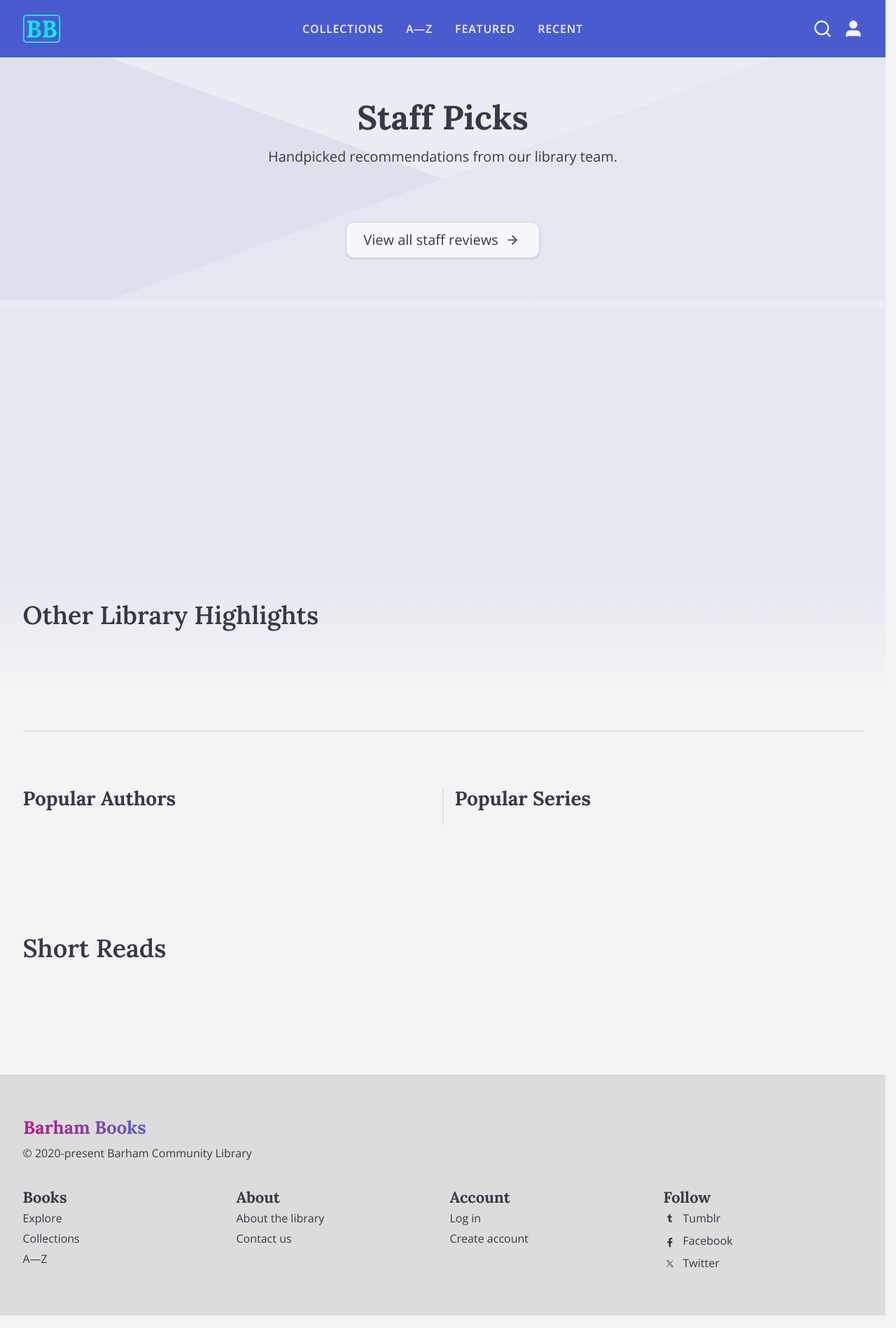
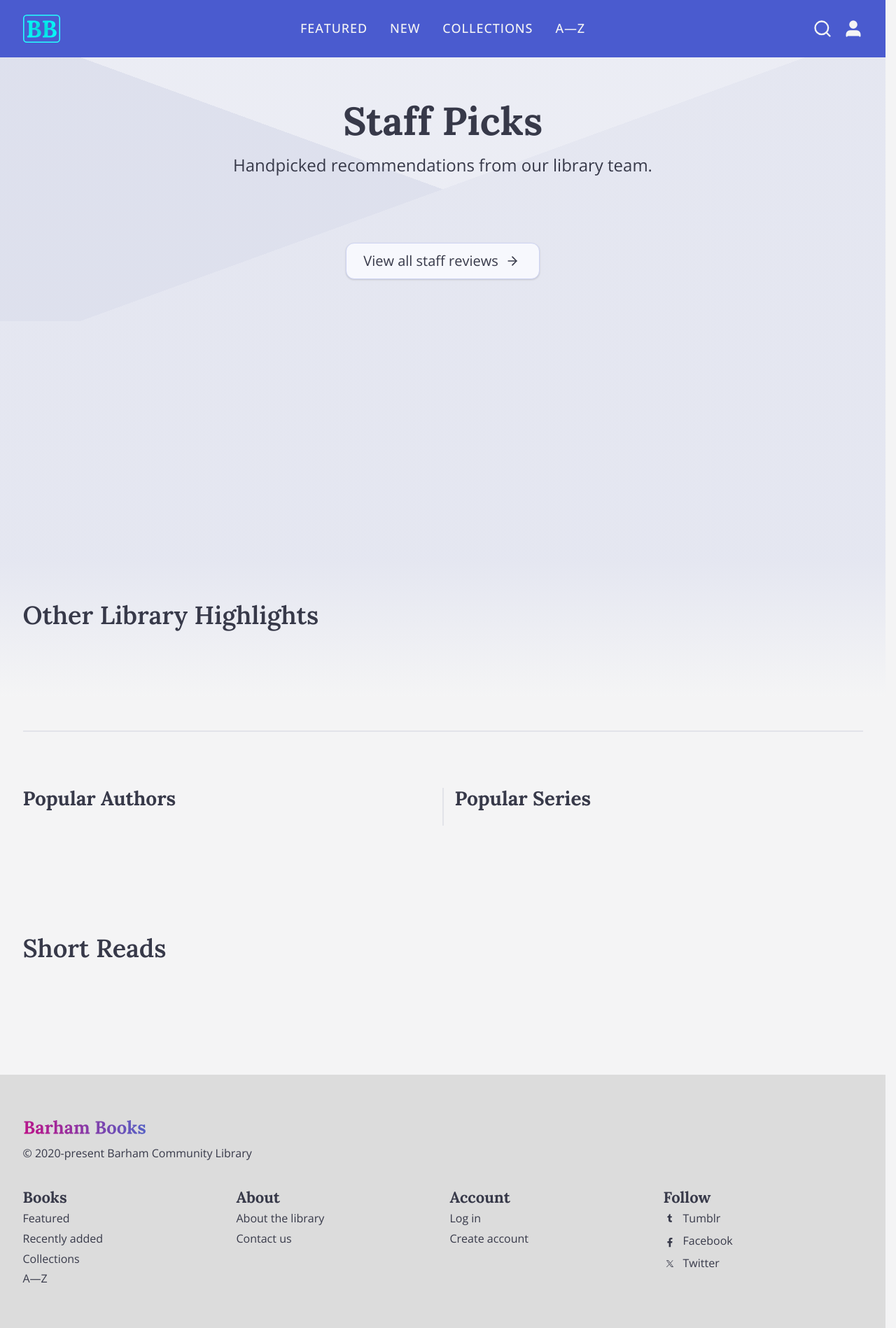
Before and after one commit to shisinbin/barham-books, a Django app: page /books/featured/ in a window 1280 px wide. Shown: the whole page at 70% size. Run offline with Django 3.2, Linux system fonts and the light colour scheme; data that the repository does not hold is empty; parts of the project's set-up code (start-up, migrations or seed data) failed here and were passed over; some libraries are stand-ins or nearby versions.

Commit message:
End game edits - tweak several things for unity

```diff
--- a/blib/static/css/app.css
+++ b/blib/static/css/app.css
@@ -65,14 +65,22 @@
     --fs-22: calc(22 / 16 * 1rem);
     --fs-24: calc(24 / 16 * 1rem);
     --fs-28: calc(28 / 16 * 1rem);
+    --fs-30: calc(30 / 16 * 1rem);
+    --fs-32: calc(32 / 16 * 1rem);
+    --fs-34: calc(34 / 16 * 1rem);
     --fs-36: calc(36 / 16 * 1rem);
+    --fs-38: calc(38 / 16 * 1rem);
+    --fs-40: calc(40 / 16 * 1rem);
     --fs-42: calc(42 / 16 * 1rem);
     --fs-48: calc(48 / 16 * 1rem);
+    --fs-56: calc(56 / 16 * 1rem);
     --fs-72: calc(72 / 16 * 1rem);
 
     --font-size-topnav: var(--fs-20);
-    --font-size-h1: var(--fs-42);
-    --font-size-h2: var(--fs-36);
+    /* --font-size-h1: var(--fs-42); */
+    --font-size-h1: var(--fs-36);
+    /* --font-size-h2: var(--fs-36); */
+    --font-size-h2: var(--fs-30);
     --font-size-h3: var(--fs-24);
     --font-size-button: var(--fs-18);
     --font-size-quote: var(--fs-24);
@@ -84,10 +92,13 @@
     --font-size-book-card-heading: var(--fs-22);
 
     @media (width >= calc(600 / 16 * 1rem)) {
-      --font-size-topnav: var(--fs-16);
-      --font-size-h1: var(--fs-72);
-      --font-size-h2: var(--fs-48);
-      --font-size-quote: var(--fs-36);
+      --font-size-topnav: var(--fs-20);
+      /* --font-size-h1: var(--fs-72); */
+      --font-size-h1: var(--fs-56);
+      /* --font-size-h2: var(--fs-48); */
+      --font-size-h2: var(--fs-40);
+      /* --font-size-quote: var(--fs-36); */
+      --font-size-quote: var(--fs-32);
       /* --font-size-book-title: var(--fs-24);
       --font-size-book-author: var(--fs-18); */
       --font-size-form-label: var(--fs-24);
@@ -523,7 +534,7 @@
 
       padding-block: 0;
 
-      @media (width >= calc(600 / 16 * 1rem)) {
+      @media (width >= calc(768 / 16 * 1rem)) {
         grid-template-columns: 1fr auto 1fr;
         grid-template-areas: 'logo nav actions';
       }
@@ -542,7 +553,7 @@
       height: 30px;
       width: auto;
 
-      @media (width >= calc(600 / 16 * 1rem)) {
+      @media (width >= calc(768 / 16 * 1rem)) {
         height: 40px;
       }
     }
@@ -562,10 +573,11 @@
       gap: 32px;
       color: var(--c-white);
       text-transform: uppercase;
-      font-weight: 600;
+      font-weight: 500;
       letter-spacing: 0.05em;
+      font-size: calc(18 / 16 * 1rem);
 
-      @media (width < calc(600 / 16 * 1rem)) {
+      @media (width < calc(768 / 16 * 1rem)) {
         display: none;
       }
     }
@@ -584,7 +596,7 @@
     .topnav__open-btn {
       display: none;
 
-      @media (width < calc(600 / 16 * 1rem)) {
+      @media (width < calc(768 / 16 * 1rem)) {
         display: grid;
         place-content: center;
         cursor: pointer;
@@ -617,6 +629,25 @@
       cursor: pointer;
       display: grid;
       place-content: center;
+      position: relative;
+
+      @media (width >= calc(768 / 16 * 1rem)) {
+        &::after {
+          content: '';
+          position: absolute;
+          bottom: -4px;
+          left: 0;
+          right: 0;
+          height: 2px;
+          background-color: var(--color-text-light);
+          opacity: 0;
+          transition: opacity 50ms ease-in-out;
+        }
+
+        &:hover::after {
+          opacity: 1;
+        }
+      }
     }
 
     .topnav__account-link {
@@ -624,7 +655,7 @@
       isolation: isolate;
       display: none;
 
-      @media (width >= calc(600 / 16 * 1rem)) {
+      @media (width >= calc(768 / 16 * 1rem)) {
         display: block;
         &::after {
           content: '';
--- a/blib/static/css/pages/collections.css
+++ b/blib/static/css/pages/collections.css
@@ -5,6 +5,7 @@
     }
     .collections__title {
       margin-block-end: 40px;
+      text-align: center;
 
       @media (width >= calc(600 / 16 * 1rem)) {
         margin-block-end: 60px;
--- a/blib/static/css/pages/featured.css
+++ b/blib/static/css/pages/featured.css
@@ -53,11 +53,10 @@
       text-align: center;
       display: grid;
       gap: 16px;
-      margin-block-end: 32px;
+      margin-block-end: 48px;
     }
 
     .staff-picks__lede {
-      font-size: calc(20 / 16 * 1rem);
     }
 
     .staff-picks__all-link {
@@ -100,7 +99,7 @@
 
     .staff-picks__grid {
       display: grid;
-      gap: 32px;
+      gap: 48px;
     }
 
     .hero__bg {
--- a/blib/static/css/pages/recently-added.css
+++ b/blib/static/css/pages/recently-added.css
@@ -5,7 +5,6 @@
 
     .recent__lede {
       margin-block: 24px;
-      font-size: calc(24 / 16 * 1rem);
     }
 
     .recent__month-title:not(:first-of-type) {
@@ -16,7 +15,7 @@
       text-wrap: wrap;
       color: hsl(var(--hue-primary), 14%, 55%);
       font-size: calc(18 / 16 * 1rem);
-      margin-block: 16px 32px;
+      margin-block: 16px;
       font-style: italic;
       font-weight: 400;
     }
--- a/blib/static/js/nav.js
+++ b/blib/static/js/nav.js
@@ -9,7 +9,7 @@ function initNavModal() {
     return;
   }
 
-  const breakpoint = window.matchMedia('(width < 600px)');
+  const breakpoint = window.matchMedia('(width < 768px)');
 
   const navConfig = {
     element: modalNav,
--- a/pages/urls.py
+++ b/pages/urls.py
@@ -4,8 +4,8 @@ from . import views
 
 urlpatterns = [
 	path('', views.index, name='index'),
-	path('about', views.about, name='about'),
-	path('contact', views.contact, name='contact'),
+	path('about/', views.about, name='about'),
+	path('contact/', views.contact, name='contact'),
 	path('contact/thanks/', views.contact_thanks, name='contact_thanks'),
-    path('home', views.home, name='home'),
+    path('home/', views.home, name='home'),
 ]
--- a/templates/books/book.html
+++ b/templates/books/book.html
@@ -54,14 +54,14 @@
 {% block content %}
   <article class="book">
     <div class="wrapper book__wrapper">
-      <nav class="book__nav">
+      {% comment %} <nav class="book__nav">
         <a href="{% url 'explore_books' %}" class="book__back">
           <svg class="icon" xmlns="http://www.w3.org/2000/svg" width="24" height="24" viewBox="0 0 24 24" fill="none" stroke="currentColor" stroke-width="2" stroke-linecap="round" stroke-linejoin="round" class="feather feather-arrow-left" aria-hidden="true">
             <line x1="19" y1="12" x2="5" y2="12"></line>
             <polyline points="12 19 5 12 12 5"></polyline>
           </svg>Back Exploring
         </a>
-      </nav>
+      </nav> {% endcomment %}
 
       <header class="book__title-strap">
         <h1 class="book__title">{{ book.title }}</h1>
--- a/templates/books/featured_books.html
+++ b/templates/books/featured_books.html
@@ -56,9 +56,9 @@
       <div class="staff-picks__bg">
         <div class="wrapper staff-picks__wrapper">
           <header class="staff-picks__header">
-            <h2 class="staff-picks__title">Staff Picks</h2>
+            <h1 class="staff-picks__title">Staff Picks</h2>
 
-            <p class="staff-picks__lede">Handpicked recommendations from our library team.</p>
+            <p class="staff-picks__lede medium">Handpicked recommendations from our library team.</p>
           </header>
 
           <div class="staff-picks__grid">
--- a/templates/books/recently_added.html
+++ b/templates/books/recently_added.html
@@ -19,7 +19,7 @@
   <div class="recent">
     <div class="wrapper">
       <h1 class="recent__title">Recently Added</h1>
-      <p class="recent__lede">The latest additions to the Barham Books collection.</p>
+      <p class="recent__lede medium">The latest additions to the Barham Books collection.</p>
       <br />
       {% for month, data in months.items %}
         <h2 class="recent__month-title">{{ month }}</h2>
--- a/templates/components/footer.html
+++ b/templates/components/footer.html
@@ -15,8 +15,14 @@
       <nav class="footer__nav-item">
         <h3 class="footer__nav-title">Books</h3>
         <ul class="footer__nav-list">
+          {% comment %} <li>
+            <a href="{% url 'explore_books' %}" class="footer__link">Explore</a>
+          </li> {% endcomment %}
           <li>
-            <a href="{% url 'explore_books' %}" class="footer__link">Explore</a>
+            <a href="{% url 'featured_books' %}" class="footer__link">Featured</a>
+          </li>
+          <li>
+            <a href="{% url 'recently_added' %}" class="footer__link">Recently added</a>
           </li>
           <li>
             <a href="{% url 'collections' %}" class="footer__link">Collections</a>
@@ -24,9 +30,6 @@
           <li>
             <a href="{% url 'books_a_z' %}" class="footer__link">A—Z</a>
           </li>
-          {% comment %} <li>
-            <a href="#" class="footer__link">Search</a>
-          </li> {% endcomment %}
         </ul>
       </nav>
 
--- a/templates/components/header.html
+++ b/templates/components/header.html
@@ -19,16 +19,16 @@
 
       <ul class="topnav__desktop-nav-list">
         <li class="topnav__desktop-nav-item">
+          <a href="{% url 'featured_books' %}" class="topnav__desktop-nav-link">Featured</a>
+        </li>
+        <li class="topnav__desktop-nav-item">
+          <a href="{% url 'recently_added' %}" class="topnav__desktop-nav-link">New</a>
+        </li>
+        <li class="topnav__desktop-nav-item">
           <a href="{% url 'collections' %}" class="topnav__desktop-nav-link">Collections</a>
         </li>
         <li class="topnav__desktop-nav-item">
           <a href="{% url 'books_a_z' %}" class="topnav__desktop-nav-link">A—Z</a>
-        </li>
-        <li class="topnav__desktop-nav-item">
-          <a href="{% url 'featured_books' %}" class="topnav__desktop-nav-link">Featured</a>
-        </li>
-        <li class="topnav__desktop-nav-item">
-          <a href="{% url 'recently_added' %}" class="topnav__desktop-nav-link">Recent</a>
         </li>
       </ul>
     </nav>
--- a/templates/components/nav_menu.html
+++ b/templates/components/nav_menu.html
@@ -19,16 +19,16 @@
         <a href="/" class="modal-nav__link">Home</a>
       </li>
       <li class="modal-nav__item">
+        <a href="{% url 'featured_books' %}" class="modal-nav__link">Featured</a>
+      </li>
+      <li class="modal-nav__item">
+        <a href="{% url 'recently_added' %}" class="modal-nav__link">New</a>
+      </li>
+      <li class="modal-nav__item">
         <a href="{% url 'collections' %}" class="modal-nav__link">Collections</a>
       </li>
       <li class="modal-nav__item">
         <a href="{% url 'books_a_z' %}" class="modal-nav__link">A—Z</a>
-      </li>
-      <li class="modal-nav__item">
-        <a href="{% url 'featured_books' %}" class="modal-nav__link">Featured</a>
-      </li>
-      <li class="modal-nav__item">
-        <a href="{% url 'recently_added' %}" class="modal-nav__link">Recent</a>
       </li>
       <li class="modal-nav__item">
         {% if user.is_authenticated %}
--- a/templates/site_base.html
+++ b/templates/site_base.html
@@ -7,7 +7,7 @@
     <meta name="viewport" content="width=device-width, initial-scale=1.0" />
     <title>
       {% block title %}
-        Barham Books - Barham Community Library
+        Home - Barham Books
       {% endblock %}
     </title>
 
```
Also changed, not shown: blib/static/css/pages/a-z.css (+5 -7 lines), blib/static/css/pages/book.css (+10 -6 lines), blib/static/css/pages/home.css (+74 -41 lines), templates/books/books_a_z.html (+3 -4 lines), templates/pages/home.html (+7 -7 lines).
